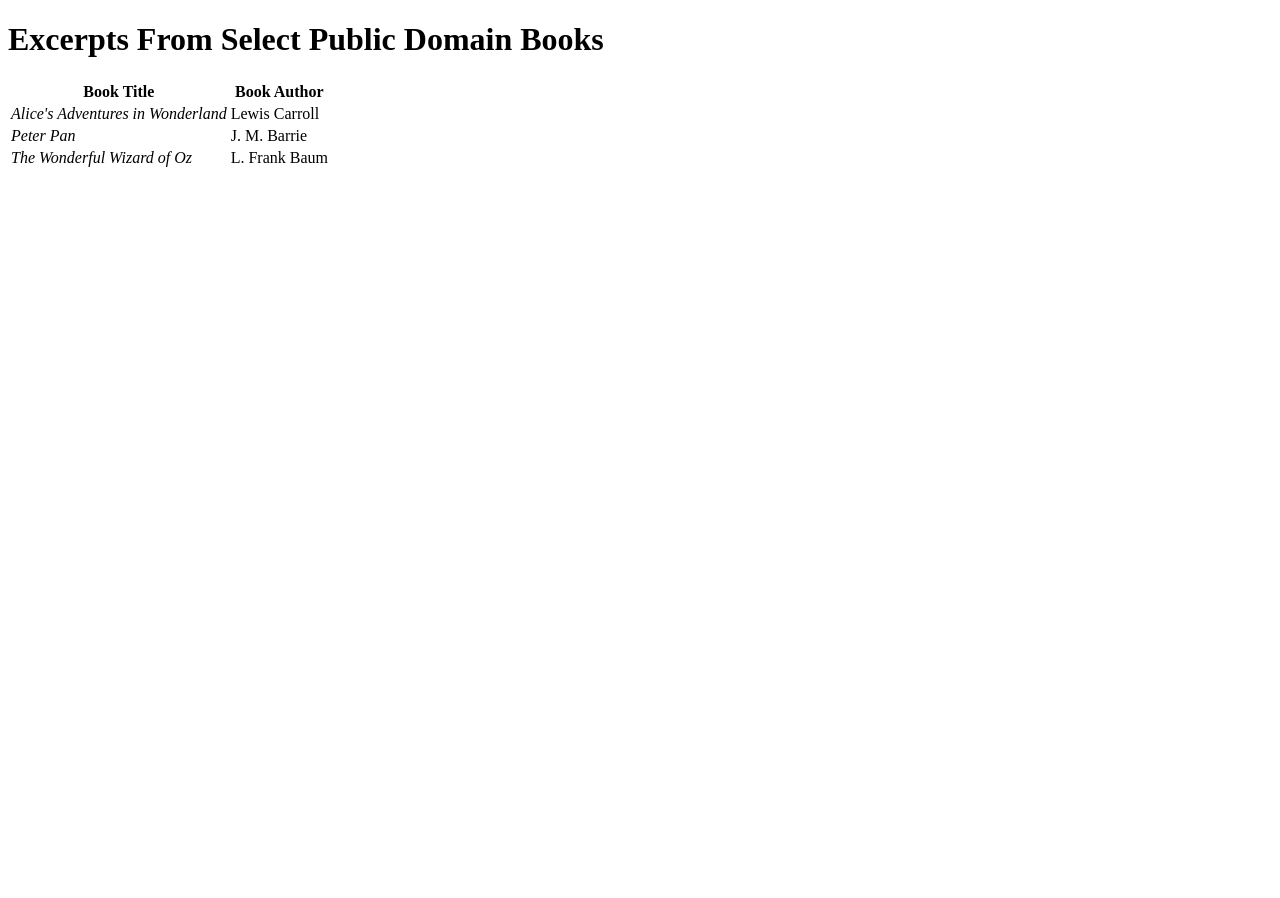
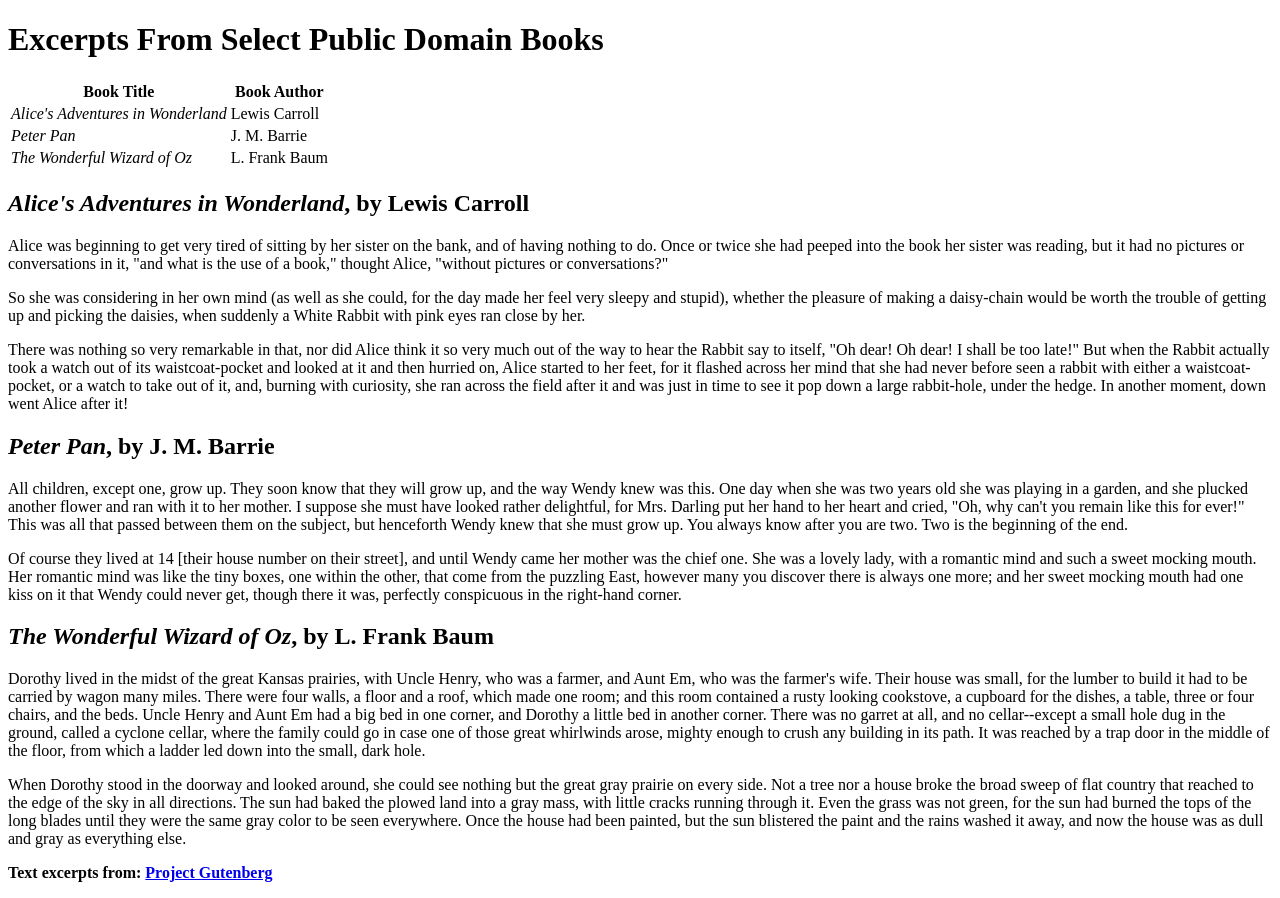
Before and after one commit to robowango/lab3, a plain HTML site: page index.html in a window 1280 px wide. Before the commit the page ends 800 px from the top, so only its background shows below. Drawn offline with Linux system fonts and the light colour scheme.

Commit message:
Update index.html

```diff
--- a/index.html
+++ b/index.html
@@ -24,3 +24,16 @@
       <td>L. Frank Baum</td>
     </tr>
   </table>
+  <tr>
+  <h2><em>Alice's Adventures in Wonderland</em>, by Lewis Carroll</h2>
+  <p>Alice was beginning to get very tired of sitting by her sister on the bank, and of having nothing to do. Once or twice she had peeped into the book her sister was reading, but it had no pictures or conversations in it, "and what is the use of a book," thought Alice, "without pictures or conversations?"</p>
+  <p>So she was considering in her own mind (as well as she could, for the day made her feel very sleepy and stupid), whether the pleasure of making a daisy-chain would be worth the trouble of getting up and picking the daisies, when suddenly a White Rabbit with pink eyes ran close by her.</p>
+  <p>There was nothing so very remarkable in that, nor did Alice think it so very much out of the way to hear the Rabbit say to itself, "Oh dear! Oh dear! I shall be too late!" But when the Rabbit actually took a watch out of its waistcoat-pocket and looked at it and then hurried on, Alice started to her feet, for it flashed across her mind that she had never before seen a rabbit with either a waistcoat-pocket, or a watch to take out of it, and, burning with curiosity, she ran across the field after it and was just in time to see it pop down a large rabbit-hole, under the hedge. In another moment, down went Alice after it!</p>
+  <h2><em>Peter Pan</em>, by J. M. Barrie</h2>
+  <p>All children, except one, grow up. They soon know that they will grow up, and the way Wendy knew was this. One day when she was two years old she was playing in a garden, and she plucked another flower and ran with it to her mother. I suppose she must have looked rather delightful, for Mrs. Darling put her hand to her heart and cried, "Oh, why can't you remain like this for ever!" This was all that passed between them on the subject, but henceforth Wendy knew that she must grow up. You always know after you are two. Two is the beginning of the end.</p>
+  <p>Of course they lived at 14 [their house number on their street], and until Wendy came her mother was the chief one. She was a lovely lady, with a romantic mind and such a sweet mocking mouth. Her romantic mind was like the tiny boxes, one within the other, that come from the puzzling East, however many you discover there is always one more; and her sweet mocking mouth had one kiss on it that Wendy could never get, though there it was, perfectly conspicuous in the right-hand corner.</p>
+  <h2><em>The Wonderful Wizard of Oz</em>, by L. Frank Baum</h2>
+  <p>Dorothy lived in the midst of the great Kansas prairies, with Uncle Henry, who was a farmer, and Aunt Em, who was the farmer's wife.  Their house was small, for the lumber to build it had to be carried by wagon many miles.  There were four walls, a floor and a roof, which made one room; and this room contained a rusty looking cookstove, a cupboard for the dishes, a table, three or four chairs, and the beds.  Uncle Henry and Aunt Em had a big bed in one corner, and Dorothy a little bed in another corner.  There was no garret at all, and no cellar--except a small hole dug in the ground, called a cyclone cellar, where the family could go in case one of those great whirlwinds arose, mighty enough to crush any building in its path.  It was reached by a trap door in the middle of the floor, from which a ladder led down into the small, dark hole.</p>
+  <p>When Dorothy stood in the doorway and looked around, she could see nothing but the great gray prairie on every side.  Not a tree nor a house broke the broad sweep of flat country that reached to the edge of the sky in all directions.  The sun had baked the plowed land into a gray mass, with little cracks running through it.  Even the grass was not green, for the sun had burned the tops of the long blades until they were the same gray color to be seen everywhere.  Once the house had been painted, but the sun blistered the paint and the rains washed it away, and now the house was as dull and gray as everything else.</p>
+  <p><strong>Text excerpts from: <a href="http://www.gutenberg.org">Project Gutenberg</a></strong></p>
+  <ul>
```
